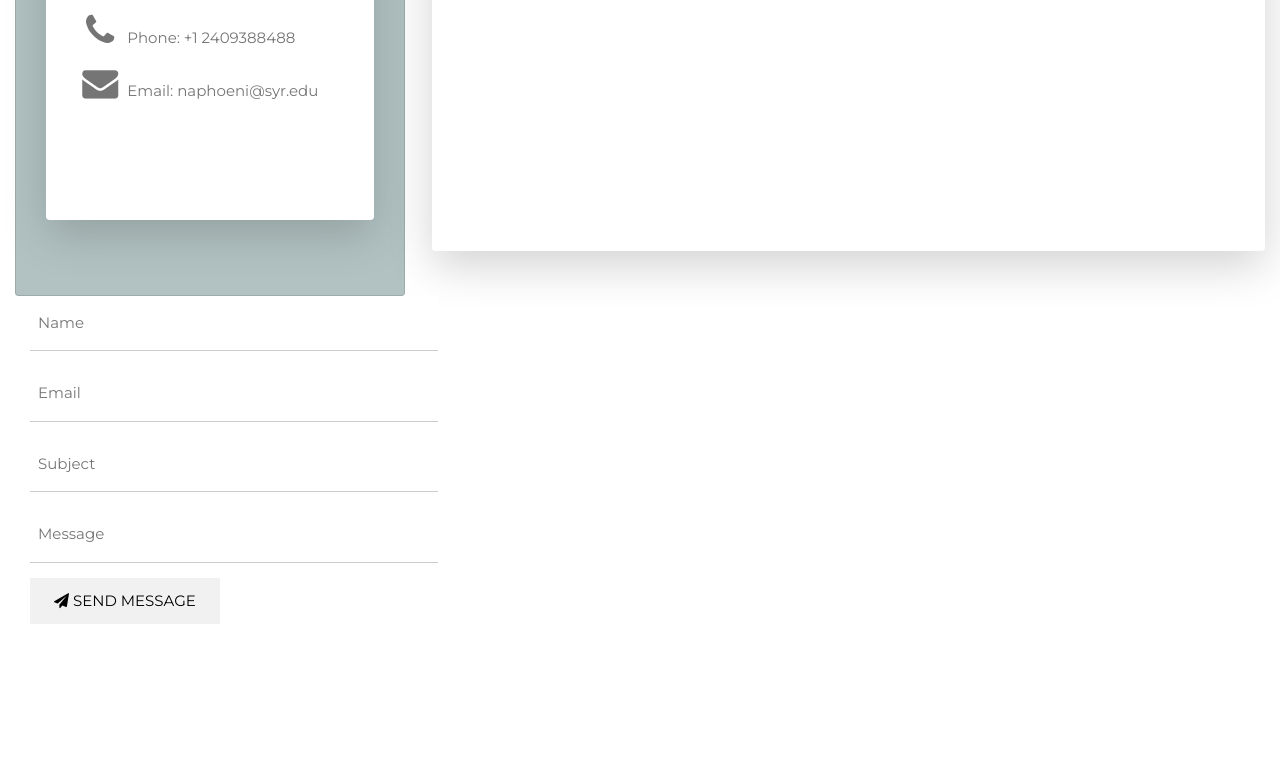
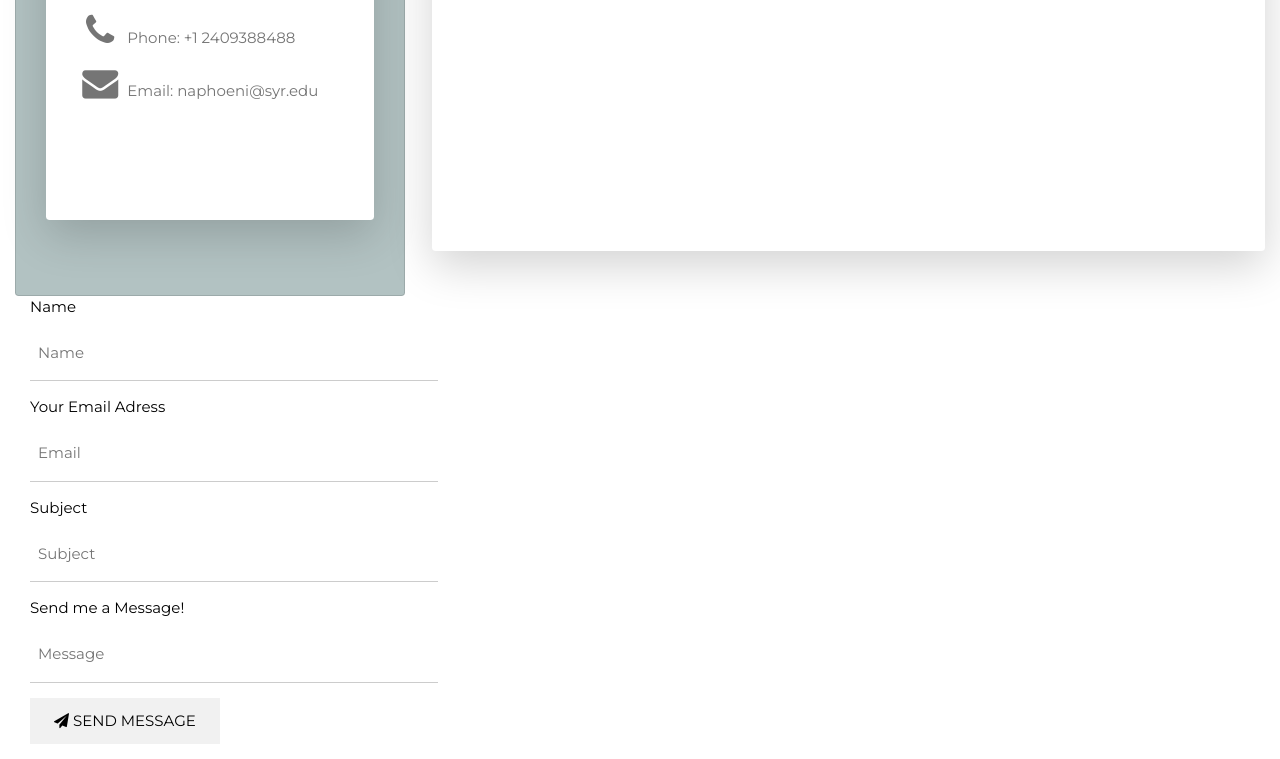
Before and after one commit to naphoeni-su/ist263, a plain HTML site: page project/homepage.html in a window 1280 px wide. Shown: the part 1288-2047 px from the top of the page. Before the commit the page ends 1927 px from the top, so only its background shows below. Drawn offline with nearby package versions, Linux system fonts and the light colour scheme.

Commit message:
Add files via upload

```diff
--- a/project/homepage.html
+++ b/project/homepage.html
@@ -1,12 +1,15 @@
 <!DOCTYPE html>
+<html lang="en">
 <head>
+  <meta name="viewport" content="width=device-width, initial-scale=1.0">
+  <meta charset="UTF-8">
     <title>Niara Phoenix</title>
    <link rel="stylesheet" href="https://cdn.jsdelivr.net/npm/bootstrap@4.5.3/dist/css/bootstrap.min.css" integrity="sha384-TX8t27EcRE3e/ihU7zmQxVncDAy5uIKz4rEkgIXeMed4M0jlfIDPvg6uqKI2xXr2" crossorigin="anonymous">
     <link rel="stylesheet" href="style.css">
     <link rel="stylesheet" href="https://fonts.googleapis.com/css?family=Montserrat">
     <link rel="stylesheet" href="https://cdnjs.cloudflare.com/ajax/libs/font-awesome/4.7.0/css/font-awesome.min.css">
     <link rel="stylesheet" href="https://www.w3schools.com/w3css/4/w3.css">
-    <meta name="viewport" content="width=device-width, initial-scale=1.0">
+
     <style>
         body,h1,h2,h3 {font-family: "Montserrat"; color: "white";}
         .bgimg {
@@ -116,9 +119,13 @@
 
       <div class="col-7">
         <form action="/action_page.php" target="_blank">
+          <label for="Name">Name</label>
             <p><input class="w3-input w3-padding-16 col-7" type="text" placeholder="Name" required name="Name"></p>
+            <label for="Email">Your Email Adress</label>
             <p><input class="w3-input w3-padding-16 col-7" type="text" placeholder="Email" required name="Email"></p>
+            <label for="Subject">Subject</label>
             <p><input class="w3-input w3-padding-16 col-7" type="text" placeholder="Subject" required name="Subject"></p>
+            <label for="Message">Send me a Message!</label>
             <p><input class="w3-input w3-padding-16 col-7" type="text" placeholder="Message" required name="Message"></p>
             <p>
             <button class="w3-button w3-light-grey w3-padding-large" type="submit">
```
Also changed, not shown: project/projects.html (+5 -1 lines), project/research.html (+6 -3 lines), project/resume.html (+4 -1 lines).
